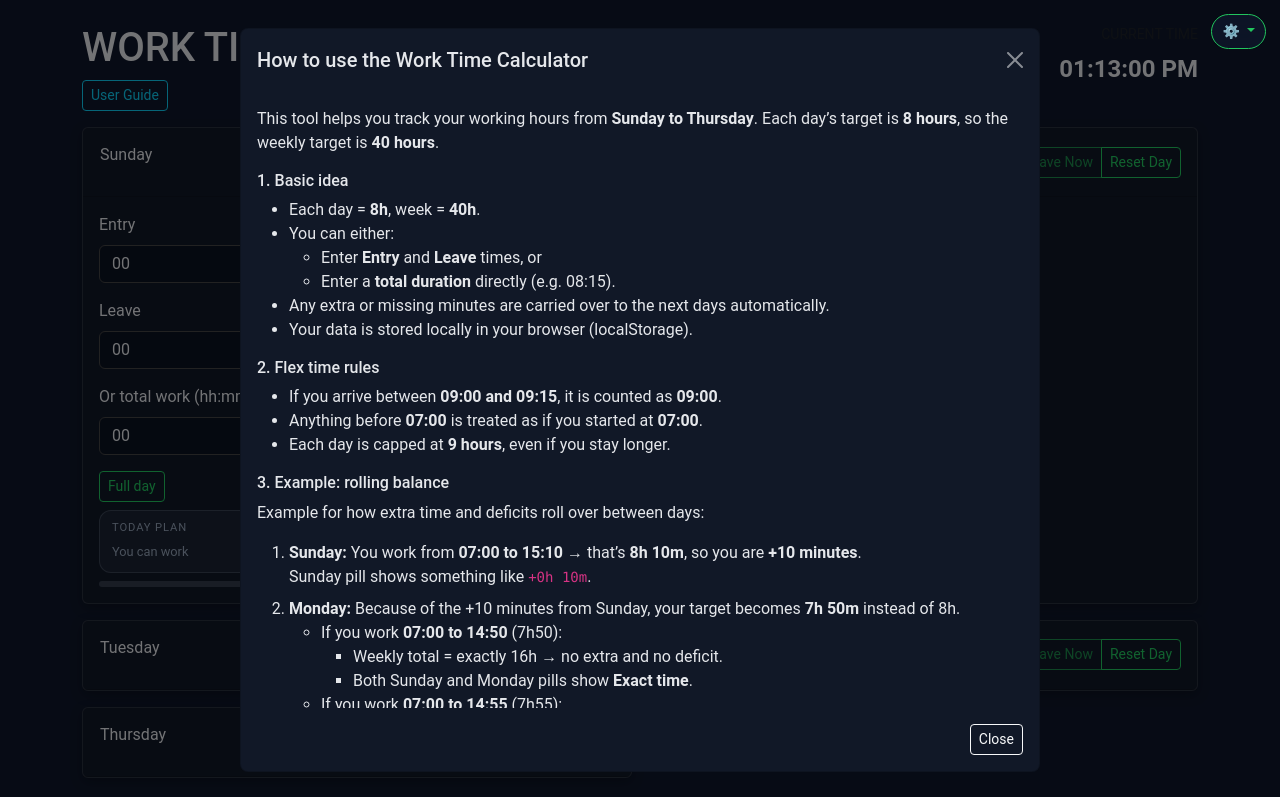
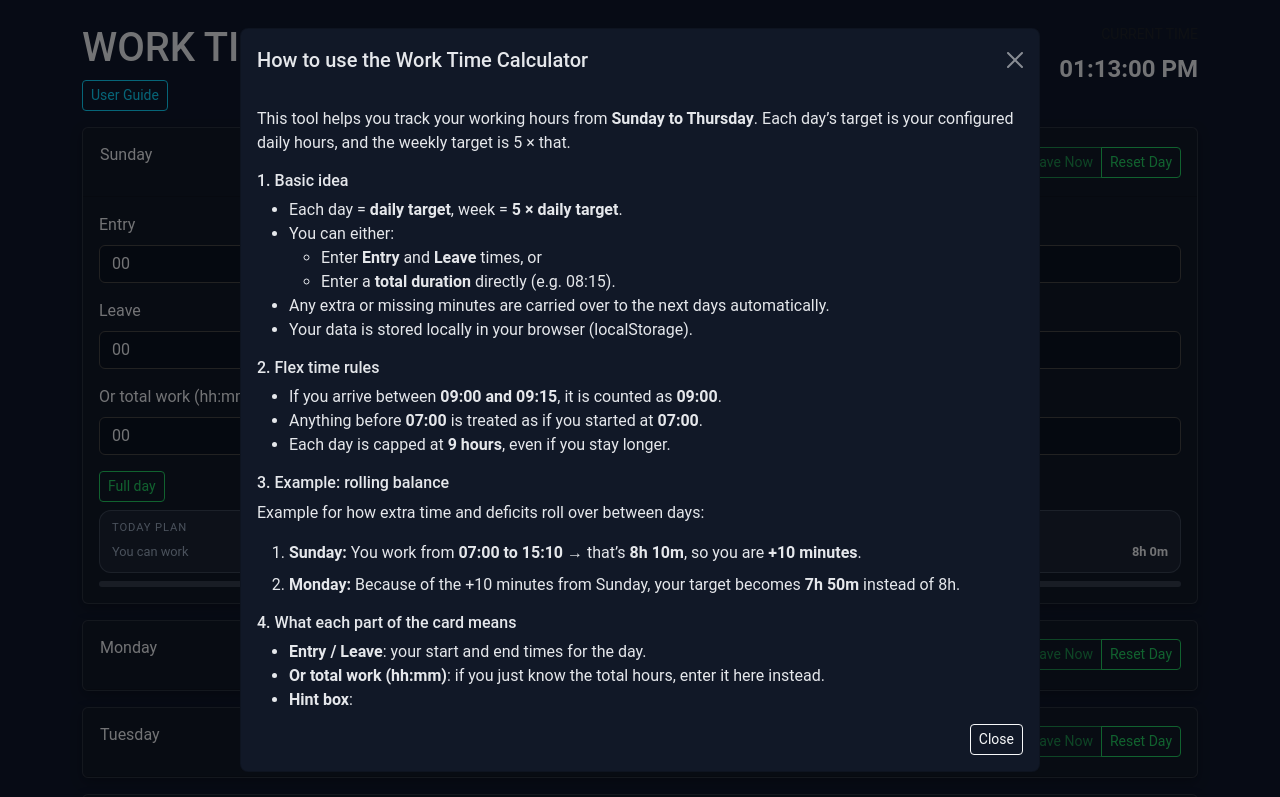
Before and after one commit to Abdulaziz-Aleissa/workCalc, a plain HTML site: page index.html in a window 1280 px wide. Both pictures are taken after a click on the button "User Guide". Shown: the top 797 px of the page. Drawn offline with nearby package versions, Linux system fonts and the light colour scheme.

Commit message:
v3 - bug fixes

```diff
--- a/index.html
+++ b/index.html
@@ -50,6 +50,7 @@
       border:1px solid var(--muted);
       color: var(--muted);
       transition: background-color 0.3s ease, color 0.3s ease, border-color 0.3s ease, transform 0.2s ease;
+      white-space: nowrap; /* prevent text wrapping inside pills */
     }
     .good {
       color: var(--accent);
@@ -90,6 +91,7 @@
       text-decoration: none;
       padding-left: 0;
       padding-right: 0;
+      white-space: nowrap; /* keep day title one line */
     }
     .day-toggle.btn-link:hover {
       text-decoration: underline;
@@ -167,6 +169,11 @@
       box-shadow: 0 8px 18px rgba(0,0,0,0.35);
     }
 
+    /* Make ALL buttons single-line */
+    .btn {
+      white-space: nowrap;
+    }
+
     /* Floating gear settings button (top-right) */
     .floating-settings {
       position: fixed;
@@ -178,6 +185,7 @@
       padding-block: 6px;
       backdrop-filter: blur(10px);
       background-color: rgba(15,23,42,0.85) !important;
+      white-space: nowrap;
     }
 
     @media (max-width: 576px) {
@@ -295,9 +303,9 @@
       <div class="d-flex gap-2 mb-2 mb-sm-0">
         <span id="totalWorked" class="pill" title="Total time you have worked this week."></span>
         <span id="weeklyStatus" class="pill"
-              title="If you see ‘Over by X’, it means you have worked X minutes more than the 40h weekly target. If it says ‘X left’, that’s how many minutes you still need to work."></span>
+              title="If you see ‘Over by X’, it means you have worked X minutes more than the weekly target. If it says ‘X left’, that’s how many minutes you still need to work."></span>
         <span id="todayPlan" class="pill"
-              title="Shows how much you should work on the next unfilled day to stay on track with the weekly 40h target."></span>
+              title="Shows how much you should work on the next unfilled day to stay on track with the weekly target."></span>
       </div>
       <button id="resetBtn" class="btn btn-outline-light btn-sm theme-btn">Reset Week</button>
     </div>
@@ -359,12 +367,12 @@
         <div class="modal-body">
           <p class="mb-3">
             This tool helps you track your working hours from <strong>Sunday to Thursday</strong>.
-            Each day’s target is <strong>8 hours</strong>, so the weekly target is <strong>40 hours</strong>.
+            Each day’s target is your configured daily hours, and the weekly target is 5 × that.
           </p>
 
           <h6 class="mt-3">1. Basic idea</h6>
           <ul>
-            <li>Each day = <strong>8h</strong>, week = <strong>40h</strong>.</li>
+            <li>Each day = <strong>daily target</strong>, week = <strong>5 × daily target</strong>.</li>
             <li>You can either:
               <ul>
                 <li>Enter <strong>Entry</strong> and <strong>Leave</strong> times, or</li>
@@ -388,32 +396,10 @@
             <li>
               <strong>Sunday:</strong> You work from <strong>07:00 to 15:10</strong> → that’s
               <strong>8h 10m</strong>, so you are <strong>+10 minutes</strong>.
-              <br>
-              Sunday pill shows something like <code>+0h 10m</code>.
             </li>
             <li class="mt-2">
               <strong>Monday:</strong> Because of the +10 minutes from Sunday, your target becomes
               <strong>7h 50m</strong> instead of 8h.
-              <ul>
-                <li>If you work <strong>07:00 to 14:50</strong> (7h50):
-                  <ul>
-                    <li>Weekly total = exactly 16h → no extra and no deficit.</li>
-                    <li>Both Sunday and Monday pills show <strong>Exact time</strong>.</li>
-                  </ul>
-                </li>
-                <li>If you work <strong>07:00 to 14:55</strong> (7h55):
-                  <ul>
-                    <li>Weekly total = <strong>+5 minutes</strong>.</li>
-                    <li>Sunday pill becomes <strong>+5</strong>, Monday becomes <strong>Exact time</strong>.</li>
-                  </ul>
-                </li>
-                <li>If you work <strong>07:00 to 14:40</strong> (7h40):
-                  <ul>
-                    <li>Weekly total = <strong>-10 minutes</strong>.</li>
-                    <li>Sunday pill becomes <strong>Exact time</strong>, Monday pill shows <strong>-10</strong>.</li>
-                  </ul>
-                </li>
-              </ul>
             </li>
           </ol>
 
@@ -423,29 +409,22 @@
             <li><strong>Or total work (hh:mm)</strong>: if you just know the total hours, enter it here instead.</li>
             <li><strong>Hint box</strong>:
               <ul>
-                <li><em>Today plan</em>: tells you how much you should work to stay on track, and suggests a leave time if you enter a start time.</li>
-                <li><em>Today summary</em>: once you’ve worked, shows your actual time and how it compares to the 8h target (capped at 9h).</li>
+                <li><em>Today plan</em>: tells you how much you should work to stay on track.</li>
+                <li><em>Today summary</em>: once you’ve worked, shows your actual time vs target (capped at 9h).</li>
               </ul>
             </li>
-            <li><strong>Small progress bar</strong>: shows your progress towards the 8h goal for that day.</li>
-            <li><strong>Day pill under the day name</strong>:
-              <ul>
-                <li><code>Exact time</code> → you’re exactly on the 8h target after considering earlier days.</li>
-                <li><span class="text-success">+Xh Ym</span> → you’re ahead by that amount (green).</li>
-                <li><span class="text-danger">-Xh Ym</span> → you’re behind by that amount (red).</li>
-              </ul>
-            </li>
+            <li><strong>Small progress bar</strong>: shows your progress towards the daily target.</li>
           </ul>
 
           <h6 class="mt-3">5. Weekly summary pills</h6>
           <ul>
             <li><strong>Total</strong>: how much you worked in total this week.</li>
-            <li><strong>X left / Over by X</strong>: how far you are from the 40h target.</li>
+            <li><strong>X left / Over by X</strong>: how far you are from the weekly target.</li>
             <li><strong>Today plan</strong>: how much you should work on the next unfilled day.</li>
           </ul>
 
           <p class="mt-3 mb-0 small text-muted">
-            Tip: You can change the theme and font at any time. All your inputs and preferences are saved in your browser.
+            Tip: You can change the theme, mode (Normal/Ramadan), and font at any time. All your inputs and preferences are saved in your browser.
           </p>
         </div>
         <div class="modal-footer border-0">
@@ -497,7 +476,7 @@
     days.forEach(d => {
       const id = d.toLowerCase();
       const col = document.createElement('div');
-      col.className = 'col-sm-6';
+      col.className = 'col-12'; // ✅ 1 card per row on all devices
       const isFirst = d === "Sunday";
       col.innerHTML = `
         <div class="card h-100">
@@ -927,7 +906,6 @@
       bumpPill(plan);
       updateButtonsState();
 
-      // If any day just became filled → global firework
       if (justFilled.some(Boolean)) {
         triggerFirework();
       }
@@ -1021,6 +999,20 @@
       el.textContent = now.toLocaleTimeString([], opts);
     }
 
+    // ✅ Hide gear when User Guide is open, show when closed
+    document.addEventListener('DOMContentLoaded', () => {
+      const userGuideModalEl = document.getElementById('userGuideModal');
+      const settingsBtn = document.querySelector('.floating-settings');
+      if (userGuideModalEl && settingsBtn) {
+        userGuideModalEl.addEventListener('show.bs.modal', () => {
+          settingsBtn.classList.add('d-none');
+        });
+        userGuideModalEl.addEventListener('hidden.bs.modal', () => {
+          settingsBtn.classList.remove('d-none');
+        });
+      }
+    });
+
     loadData();
     loadPreferences();
     recalc();
```
